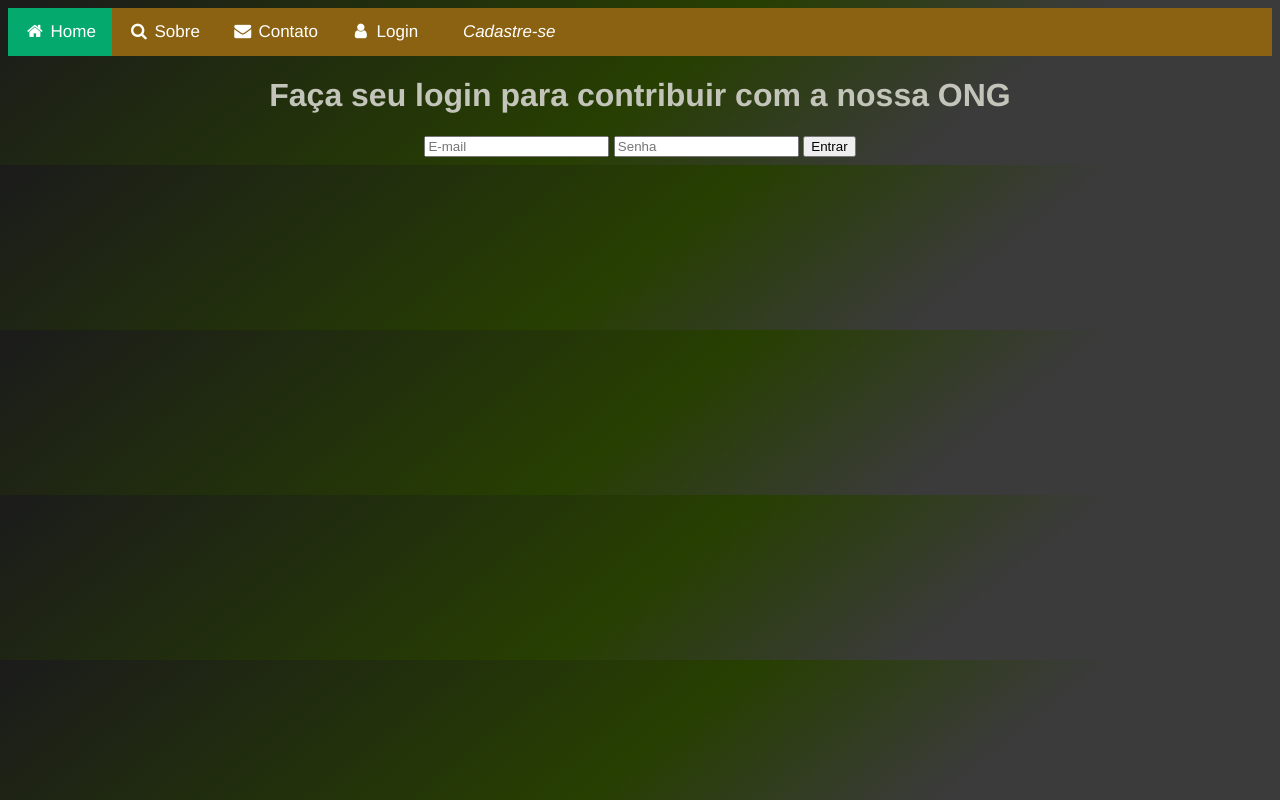
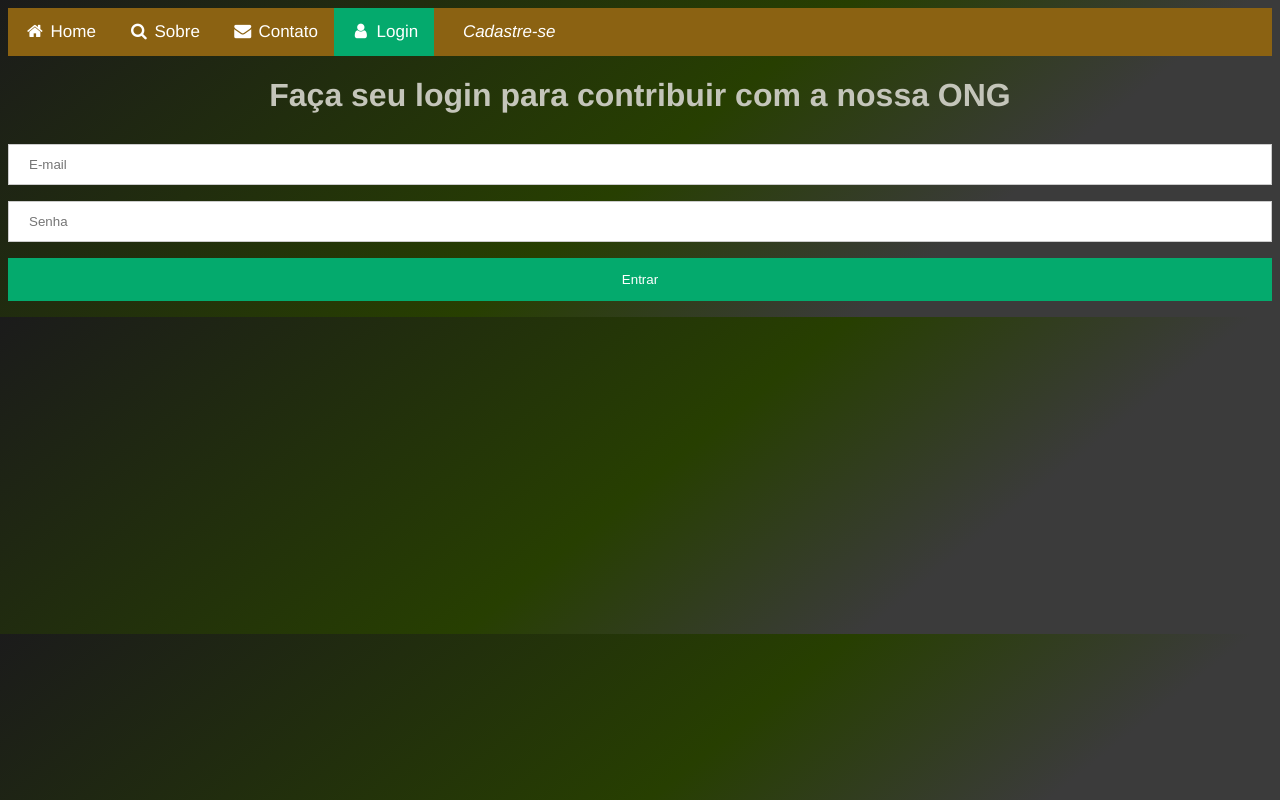
Before and after one commit to rodrigo3299/ProjetoFF, a website: page Login.html in a window 1280 px wide. Drawn offline with Linux system fonts and the light colour scheme.

Commit message:
Projeto Future Fest 23/10

```diff
--- a/Login.html
+++ b/Login.html
@@ -11,10 +11,10 @@
 
 
     <div class="navbar">
-        <a class="active" href="index.html"><i class="fa fa-fw fa-home"></i> Home</a>
+        <a href="index.html"><i class="fa fa-fw fa-home"></i> Home</a>
         <a href="Sobre.html"><i class="fa fa-fw fa-search"></i> Sobre</a>
         <a href="Contato.html"><i class="fa fa-fw fa-envelope"></i> Contato</a>
-        <a href="Login.html"><i class="fa fa-fw fa-user"></i> Login</a>
+        <a class="active" href="Login.html"><i class="fa fa-fw fa-user"></i> Login</a>
         <a href="Cadastre-se.html"><i class="fa-diamond">Cadastre-se</i></a>
       </div>
   <div class="container">
@@ -22,6 +22,37 @@
         <input type="email" id="email" placeholder="E-mail">
         <input type="password" id="password" placeholder="Senha">
         <button id="loginButton">Entrar</button>
+
+
+<style>
+body {font-family: Arial, Helvetica, sans-serif;}
+
+/* Full-width input fields */
+input[type=email], input[type=password] {
+  width: 100%;
+  padding: 12px 20px;
+  margin: 8px 0;
+  display: inline-block;
+  border: 1px solid #ccc;
+  box-sizing: border-box;
+}
+
+/* Set a style for all buttons */
+button {
+  background-color: #04AA6D;
+  color: white;
+  padding: 14px 20px;
+  margin: 8px 0;
+  border: none;
+  cursor: pointer;
+  width: 100%;
+}
+
+button:hover {
+  opacity: 0.8;
+}
+</style>
+
     </body>
 
 </html>
--- a/style1.css
+++ b/style1.css
@@ -115,6 +115,7 @@ font-family: 'Franklin Gothic Medium', 'Arial Narrow', Arial, sans-serif;
   text-align: center;
   position: relative;
   left: 230px;
+  padding: 15px;
 }
 
 .sobre-geral{
```
Also changed, not shown: Cadastre-se.html (+2 -2 lines), Contato.html (+2 -2 lines), Sobre.html (+2 -2 lines).
